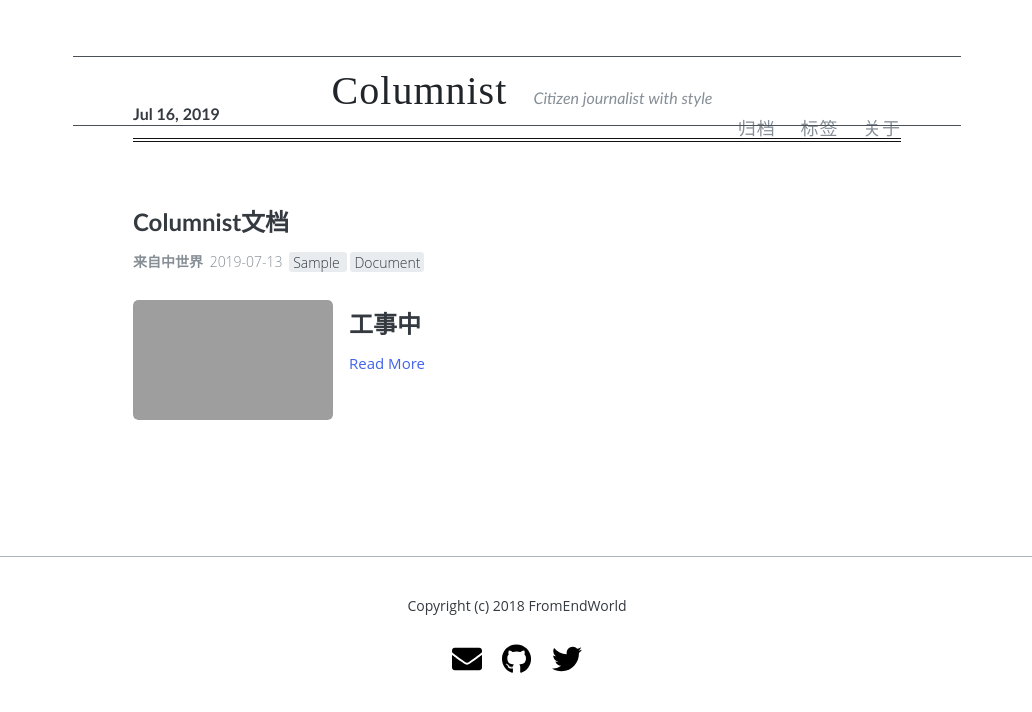
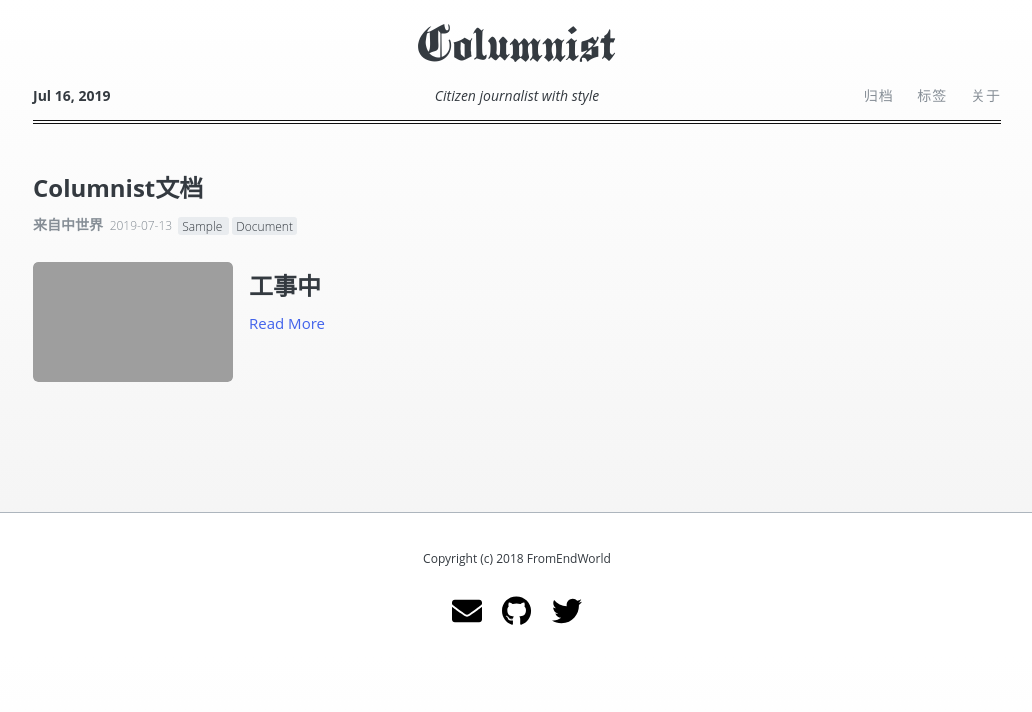
Before and after one commit to FromEndWorld/columnist, a Jekyll site: the page built from index.html, in a window 1280 px wide. Shown: the top 712 px of the page, without its empty margins (123-1155 px from the left). Built offline with Jekyll 4.4.1, drawn with Linux system fonts in a browser that asks for light colours; the list of posts is cut into pages by our own code; grey boxes are pictures that could not be loaded.

Commit message:
font and style

```diff
--- a/_includes/head.html
+++ b/_includes/head.html
@@ -11,6 +11,8 @@
   <link rel="stylesheet" type="text/css" href="{{ site.baseurl }}/style.css" />
   <link rel="alternate" type="application/rss+xml" title="{{ site.name }} - {{ site.description }}" href="{{ site.baseurl }}/feed.xml" />
   <link rel="shortcut icon" href="{{ site.favicon }}">
+  <link href="https://fonts.googleapis.com/css?family=Merriweather&display=swap" rel="stylesheet">
+
 
   <!-- Created with Jekyll Now - http://github.com/barryclark/jekyll-now -->
 </head>
--- a/_sass/_variables.scss
+++ b/_sass/_variables.scss
@@ -20,13 +20,28 @@ $helveticaNeue: "Helvetica Neue", Helvetica, Arial, sans-serif;
 $georgia: Georgia, serif;
 
 // Fonts
-$title-font: Optima, 'Lucida Sans', source-han-serif-sc, "Source Han Serif SC", "Source Han Serif CN", "Source Han Serif TC", "Source Han Serif TW", "Source Han Serif", "STSong", "Songti SC", "SimSun", "Microsoft YaHei", sans-serif;
+
+@font-face{
+	font-family: 'plainblackwidenormal';
+	src: url('/fonts/Plain_Black_Wide-webfont.woff') format('woff');
+}
+
+@font-face{
+	font-family: 'incisedblackwidenormal';
+	src: url('/fonts/Incised_Black_Wide-webfont.woff') format('woff');
+}
+
+
+
+$masthead-font-desktop: 'plainblackwidenormal';
+$masthead-font-mobile: 'incisedblackwidenormal';
+$title-font: 'Merriweather' source-han-serif-sc, "Source Han Serif SC", "Source Han Serif CN", "Source Han Serif TC", "Source Han Serif TW", "Source Han Serif", "STSong", "Songti SC", "SimSun", "Microsoft YaHei", serif;
 $text-font: 'Open Sans','Helvetica Neue', Arial, 'Hiragino Sans GB','Microsoft YaHei','WenQuanYi Micro Hei',sans-serif;
 $code-font: 'Menlo', 'Courier New', 'Monaco', 'Spoqa Han Sans', monospace;
 
 // Font sizes
-$base-font-size: 16px;
-$small-font-size: 14px;
+$base-font-size: 14px;
+$small-font-size: 12px;
 
 // Colors
 $base-color: $oc-gray-8;
--- a/style.scss
+++ b/style.scss
@@ -21,12 +21,18 @@ html {
 body {
   font-family: $text-font;
   color: $base-color;
-  line-height: 1.7em;
+  line-height: 1.6em;
+  /* Permalink - use to edit and share this gradient: https://colorzilla.com/gradient-editor/#ffffff+0,f2f2f2+100 */
+  background: -moz-linear-gradient(top,  #ffffff 0%, #f2f2f2 100%); /* FF3.6-15 */
+  background: -webkit-linear-gradient(top,  #ffffff 0%,#f2f2f2 100%); /* Chrome10-25,Safari5.1-6 */
+  background: linear-gradient(to bottom,  #ffffff 0%,#f2f2f2 100%); /* W3C, IE10+, FF16+, Chrome26+, Opera12+, Safari7+ */
+  filter: progid:DXImageTransform.Microsoft.gradient( startColorstr='#ffffff', endColorstr='#f2f2f2',GradientType=0 ); /* IE6-9 */
+
 }
 
 .container {
   margin: 0 auto;
-  max-width: 800px;
+  max-width: 1000px;
   padding: 0 16px;
   width: 100%;
 }
@@ -319,7 +325,7 @@ img {
 }
 
 .masthead {
-  padding: 20px 0 10px;
+  margin-top: -20px;
 
   @include mobile {
     text-align: center;
@@ -345,11 +351,9 @@ img {
 }
 
 .site-info {
-  float: none;
-  border-top: 1px solid $oc-gray-7;
-  border-bottom: 1px solid $oc-gray-7;
-  margin: 20px -60px 0;
-  padding: 0 60px;
+  text-align: center;
+  position: relative;
+  top: 36px;
 
   @include mobile {
     float: none;
@@ -360,36 +364,37 @@ img {
 }
 
 .site-name {
-  display:inline-block;
-  margin: 5px 0 0;
-  color: $oc-gray-9;
+  font-family:$masthead-font-desktop;
+  font-weight:300;
+  font-size: 40px;
+  line-height: 48px;
+  margin: 10px;
+  letter-spacing: 1px;
   cursor: pointer;
-  font-family: $title-font;
-  font-weight: bold;
-  font-size: 24px;
-  letter-spacing: 1px;
-  line-height: 40px;
 }
 
 .site-description {
-  margin: 0 0 0 12px;
-  color: $oc-gray-6;
-  font-size: 16px;
-  display: inline-block;
-  line-height: 40px;
+  line-height: 24px;
+  font-style: italic;
 
   @include mobile {
     display: none;
   }
 }
 
+.daily {
+  font-family: $title-font;
+  line-height: 24px;
+  border-bottom: 4px double #111;
+  padding: 12px 0;
+}
+
+time {
+  font-weight: bold;
+}
+
 nav {
   float: right;
-  // margin-top: 23px; // @TODO: Vertically middle align
-  font-family: $title-font;
-  font-size: 18px;
-  line-height: 40px;
-  margin-top: 6px;
 
   @include mobile {
     float: none;
@@ -689,76 +694,3 @@ footer {
 // Settled on moving the import of syntax highlighting to the bottom of the CSS
 // ... Otherwise it really bloats up the top of the CSS file and makes it difficult to find the start
 @import "highlights";
-
-
-
-
-
-/* style.css | https://fromendworld.github.io/columnist/style.css */
-
-.site-info {
-  /* float: none; */
-  /* border-top: 1px solid #495057; */
-  /* border-bottom: 1px solid #495057; */
-  /* margin: 20px -60px 0; */
-  /* padding: 0 60px; */
-  text-align: center;
-  font-family: "plainblack";
-  position: relative;
-  top: 36px;
-  font-family: Optima, "Lucida Sans", source-han-serif-sc, "Source Han Serif SC", "Source Han Serif CN", "Source Han Serif TC", "Source Han Serif TW", "Source Han Serif", "STSong", "Songti SC", "SimSun", "Microsoft YaHei", sans-serif;
-}
-
-.site-name {
-  /* display: inline-block; */
-  /* margin: 5px 0 0; */
-  /* font-size: 24px; */
-  /* letter-spacing: 1px; */
-  /* line-height: 40px; */
-  /* font-family: ""; */
-  /* line-height: ""; */
-  /* line-height: "6"; */
-  /* line-height: "60"; */
-  font-weight: 300;
-  font-size: 40px;
-  line-height: 48px;
-  font-family: "IncisedBlackWide";
-  margin: 10px;
-}
-
-.site-description {
-  /* margin: 0 0 0 12px; */
-  /* line-height: 40px; */
-  line-height: 24px;
-  font-style: italic;
-}
-
-nav {
-  /* font-family: Optima, "Lucida Sans", source-han-serif-sc, "Source Han Serif SC", "Source Han Serif CN", "Source Han Serif TC", "Source Han Serif TW", "Source Han Serif", "STSong", "Songti SC", "SimSun", "Microsoft YaHei", sans-serif; */
-  /* font-size: 18px; */
-  /* line-height: 40px; */
-  /* margin-top: 6px; */
-}
-
-.masthead {
-  /* padding: 20px 0 10px; */
-  margin-top: -20px;
-}
-
-/* 内联 #2 | https://fromendworld.github.io/columnist/ */
-
-.daily {
-  font-family: Optima, "Lucida Sans", source-han-serif-sc, "Source Han Serif SC", "Source Han Serif CN", "Source Han Serif TC", "Source Han Serif TW", "Source Han Serif", "STSong", "Songti SC", "SimSun", "Microsoft YaHei", sans-serif;
-  line-height: 24px;
-}
-
-time {
-  font-weight: bold;
-}
-
-.daily {
-  /* position: absolute; */
-  /* width: 100%; */
-  border-bottom: 4px double #111;
-  padding: 12px 0;
-}
```
Also changed, not shown: fonts/Incised_Black_Wide-webfont.woff (added), fonts/Plain_Black_Wide-webfont.woff (added).
